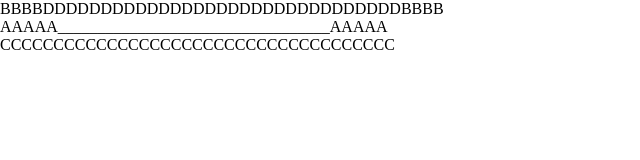
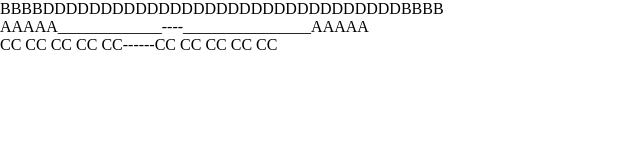
Before and after one commit to BurningAl15/GH-Crehana, a plain HTML site: page index.html in a window 1280 px wide. Shown: the whole page, without its empty margins (0-640 px from the left). Drawn offline with nearby package versions, Linux system fonts and the light colour scheme; files that its build step writes are made by us from their sources.

Commit message:
commit 1

```diff
--- a/index.html
+++ b/index.html
@@ -23,8 +23,8 @@
   </head>
   <body>
     <header>BBBBDDDDDDDDDDDDDDDDDDDDDDDDDDDDDDDBBBB</header>
-    <div>AAAAA__________________________________AAAAA</div>
-    <main>CCCCCCCCCCCCCCCCCCCCCCCCCCCCCCCCCCCCC</main>
+    <div>AAAAA_____________----________________AAAAA</div>
+    <main>CC CC CC CC CC------CC CC CC CC CC</main>
 
     <script src="js/jquery.js"></script>
     <script src="js/popper.js"></script>
```
